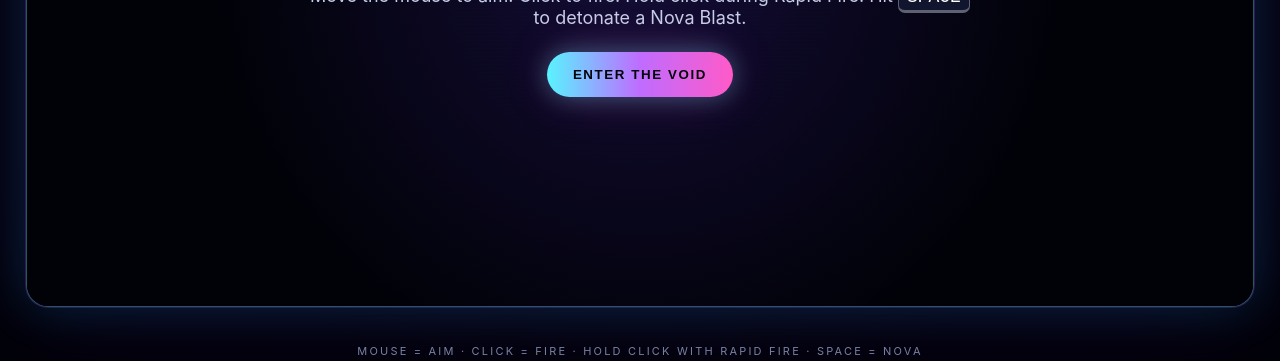
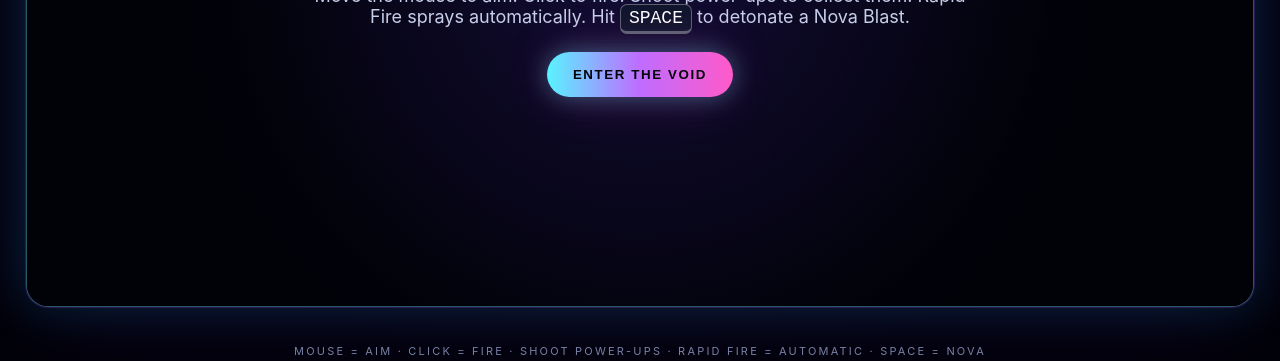
Before and after one commit to ty1364/void-strike, a plain HTML site: page index.html in a window 1280 px wide. Shown: the part 439-800 px from the top of the page. Drawn offline with Linux system fonts and the light colour scheme.

Commit message:
fix(game): load automatic rapid-fire patch

```diff
--- a/index.html
+++ b/index.html
@@ -32,7 +32,7 @@
       <div class="start-screen" id="startScreen">
         <div class="eyebrow">NEON SURVIVAL // PROTOTYPE 02</div>
         <h1>VOID STRIKE</h1>
-        <p>Move the mouse to aim. Click to fire. Hold click during Rapid Fire. Hit <kbd>SPACE</kbd> to detonate a Nova Blast.</p>
+        <p>Move the mouse to aim. Click to fire. Shoot power-ups to collect them. Rapid Fire sprays automatically. Hit <kbd>SPACE</kbd> to detonate a Nova Blast.</p>
         <button id="startBtn">ENTER THE VOID</button>
       </div>
 
@@ -46,10 +46,11 @@
       <div class="boss-warning hidden" id="bossWarning">⚠ BOSS SIGNAL DETECTED ⚠</div>
     </section>
 
-    <p class="controls">MOUSE = AIM · CLICK = FIRE · HOLD CLICK WITH RAPID FIRE · SPACE = NOVA</p>
+    <p class="controls">MOUSE = AIM · CLICK = FIRE · SHOOT POWER-UPS · RAPID FIRE = AUTOMATIC · SPACE = NOVA</p>
   </main>
 
   <script src="game.js"></script>
   <script src="aim-fix.js"></script>
+  <script src="rapid-fix.js"></script>
 </body>
 </html>
```
